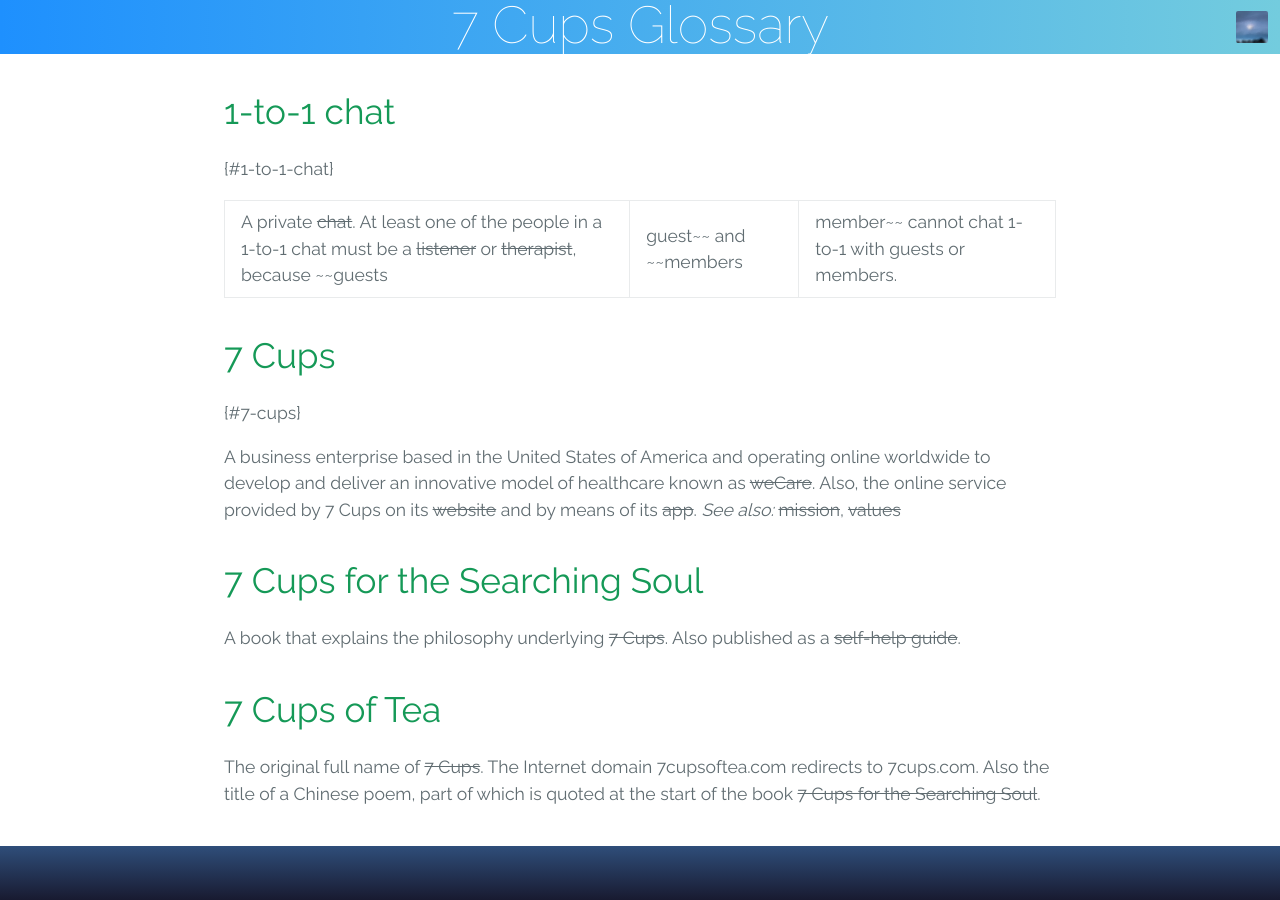
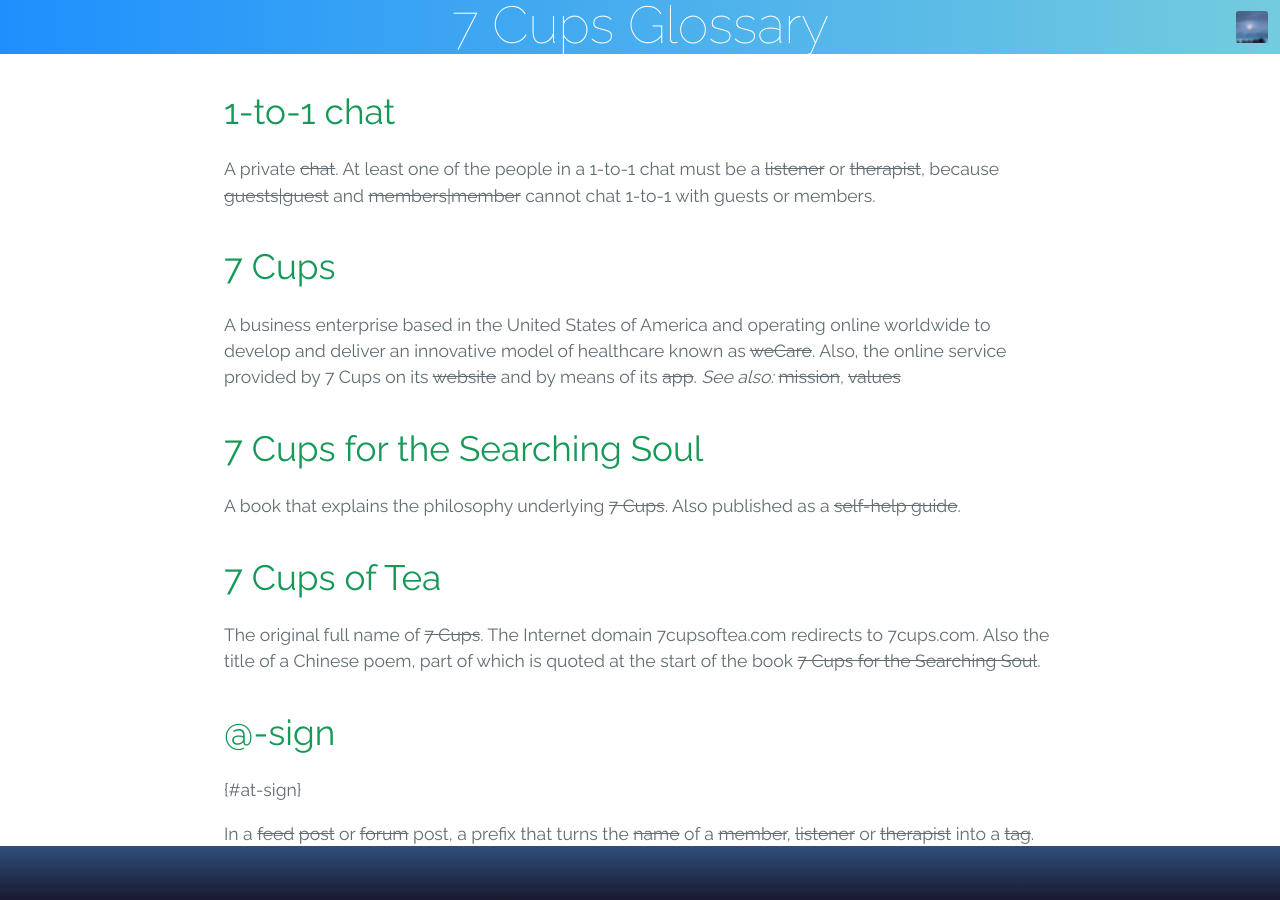
Before and after one commit to RarelyCharlie/rarelycharlie.github.io, a Jekyll site: the page built from glossary.md, in a window 1280 px wide and 900 px high. Built offline with Jekyll 4.4.1, drawn with Linux system fonts in a browser that asks for light colours; nearby versions of some CDN libraries.

Commit message:
ids the hard way?

```diff
--- a/glossary.md
+++ b/glossary.md
@@ -2,14 +2,11 @@
 title: 7 Cups Glossary
 layout: default
 ---
-# 1-to-1 chat
-{#1-to-1-chat}
 
+<h1 id="1-to-1-chat">1-to-1 chat</h1>
 A private ~~chat~~. At least one of the people in a 1-to-1 chat must be a ~~listener~~ or ~~therapist~~, because ~~guests|guest~~ and ~~members|member~~ cannot chat 1-to-1 with guests or members.
 
-# 7 Cups
-{#7-cups}
-
+<h1 id="7-cups">7 Cups</h1>
 A business enterprise based in the United States of America and operating online worldwide to develop and deliver an innovative model of healthcare known as ~~weCare~~. Also, the online service provided by 7 Cups on its ~~website~~ and by means of its ~~app~~. _See also:_ ~~mission~~, ~~values~~
 
 # 7 Cups for the Searching Soul
```
